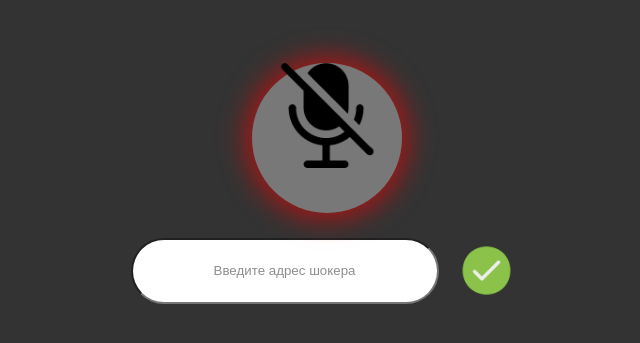
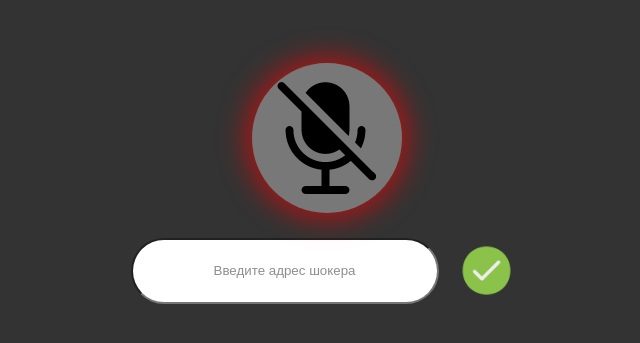
Before and after one commit to thedeaddan/swearwords_shock, a Flask app: page / in a window 1280 px wide. Shown: the top 343 px of the page, without its empty margins (313-953 px from the left). Run offline with Flask 3, Linux system fonts and the light colour scheme.

Commit message:
Фикс иконки

```diff
--- a/static/styles.css
+++ b/static/styles.css
@@ -157,6 +157,7 @@ input::placeholder {
     height: 150px;
     background: #787878;
     border-radius: 50%;
+    display: flex;
     position: relative;
     animation: breathe 2s infinite alternate; /* Применяем ключевые кадры */
 }
@@ -176,8 +177,8 @@ input::placeholder {
 
 .microphone-icon {
     align-items: center;
-    max-width: 70%;
-    max-height: 70%;
+    max-width: 75%;
+    max-height: 100%;
 }
 
 .container_glav {
```
